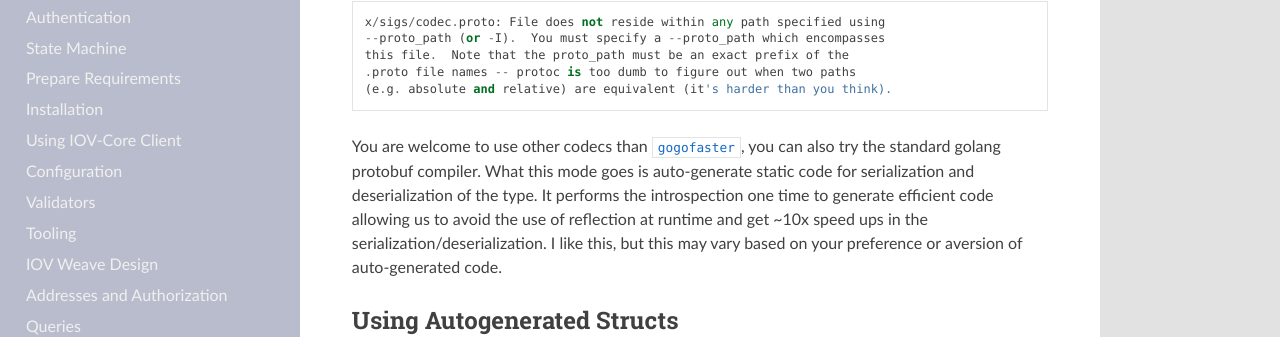
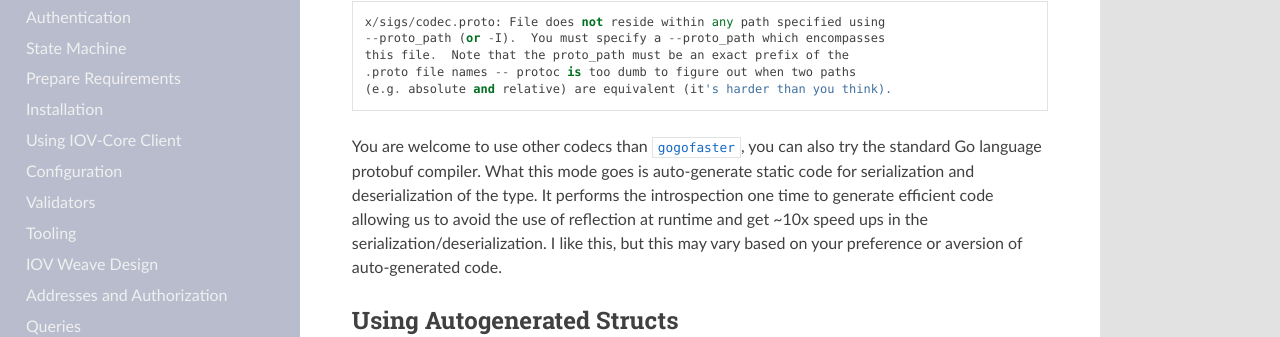
Before and after one commit to iov-one/weave, a Sphinx documentation site: the page built from docs/tutorial/protobuf.rst, in a window 1280 px wide and 900 px high, scrolled down 2118 px. Shown: the part 121-458 px from the top of the window. Built offline with Sphinx 7.4.7 and the Read the Docs theme 2.0.0, drawn with Linux system fonts in a browser that asks for light colours; formulas are drawn with MathJax 3; some of the changed text lies outside the part shown.

Commit message:
Change golang to Go language

```diff
--- a/docs/mycoind/iovcore.rst
+++ b/docs/mycoind/iovcore.rst
@@ -2,7 +2,7 @@
 Using IOV-Core Client
 ---------------------
 
-While the blockchain code is in golang, we have developed a TypeScript (javascript-compatible) client side sdk
+While the blockchain code is in the Go language, we have developed a TypeScript (javascript-compatible) client side sdk
 in order to access the funcitonality of the blockchain. Iov-Core works for many blockchains, not just weave
 (mycoind and bnsd), so take a look, it is useful for more than this demo
 
--- a/docs/mycoind/setup.rst
+++ b/docs/mycoind/setup.rst
@@ -21,7 +21,7 @@ You will need to have the go tooling installed, version 1.9+.
 If you do not already have it, please
 `download <https://golang.org/dl/>`_ and
 `follow the instructions <https://golang.org/doc/install>`__
-from the official golang homepage. Make sure to read down
+from the official Go language homepage. Make sure to read down
 to `Test Your Installation <https://golang.org/doc/install#testing>`__.
 
 We assume a standard setup in the Makefiles, especially to
--- a/docs/tutorial/protobuf.rst
+++ b/docs/tutorial/protobuf.rst
@@ -50,7 +50,7 @@ Or the `app/results.proto <https://github.com/iov-one/weave/blob/master/app/resu
     }
 
 Note that the package defined in the protobuf file must match the
-package name used by the golang code in the same directory.
+package name used by the Go language code in the same directory.
 
 You can also import types from one proto file into another.
 Make sure to use the full github path in order that the generated
@@ -128,7 +128,7 @@ resolved by adding ``-I=.`` as well:
     (e.g. absolute and relative) are equivalent (it's harder than you think).
 
 You are welcome to use other codecs than ``gogofaster``, you can also
-try the standard golang protobuf compiler. What this mode goes is
+try the standard Go language protobuf compiler. What this mode goes is
 auto-generate static code for serialization and deserialization of the
 type. It performs the introspection one time to generate efficient code
 allowing us to avoid the use of reflection at runtime and get ~10x
```
